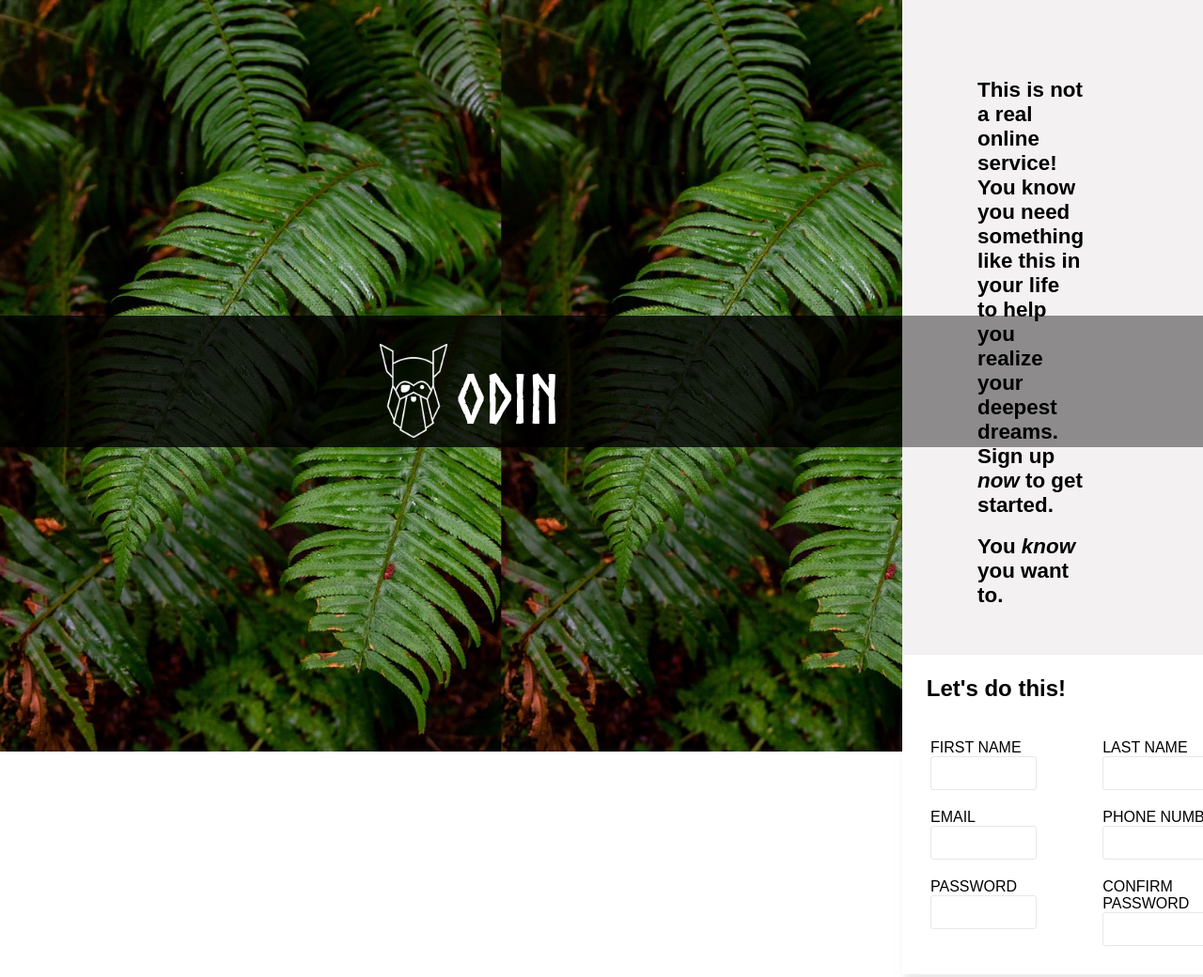
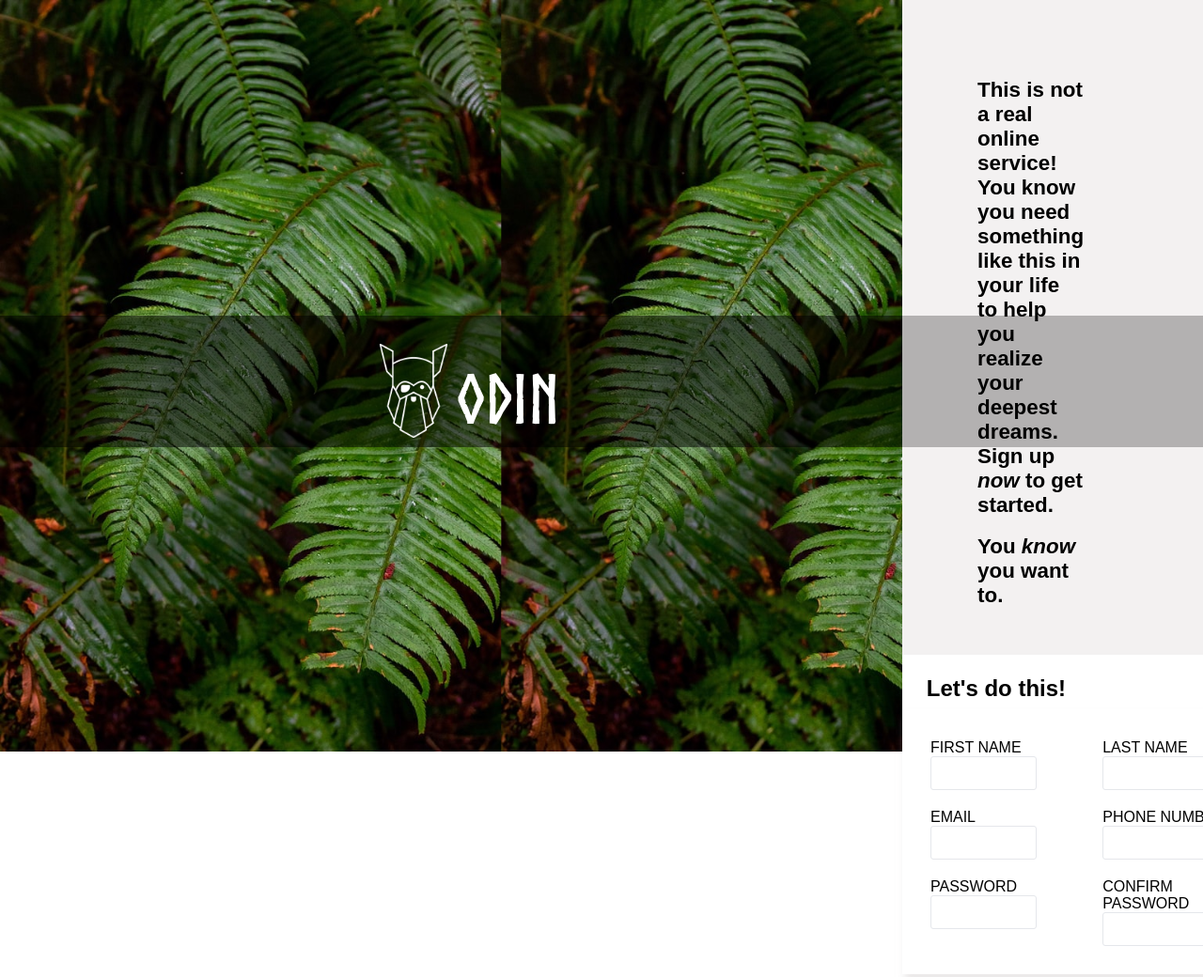
Before and after one commit to dkavla/Sign-Up-Form_Project, a plain HTML site: page index.html in a window 1280 px wide. Shown: the top 1040 px of the page at 94% size. Drawn offline with Linux system fonts and the light colour scheme.

Commit message:
Fix opacity for logo div background color property

```diff
--- a/styles.css
+++ b/styles.css
@@ -26,7 +26,7 @@
 }
 
 .logo-div {
-    background-color: rgba(0, 0, 0, 0.8);
+    background-color: rgba(0, 0, 0, 0.5);
     height: 100px;
     width: 100dvw;
     margin-top: 35%;
```
